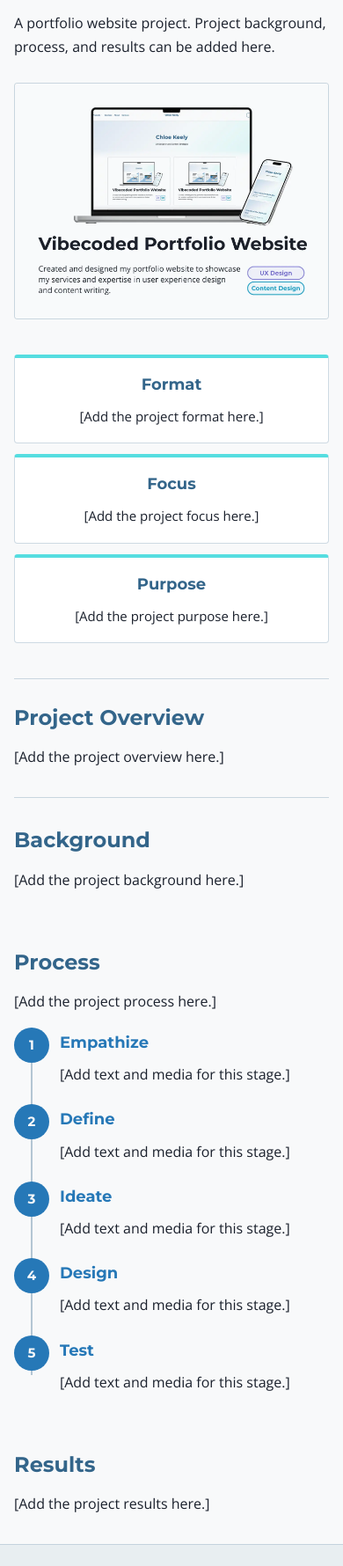
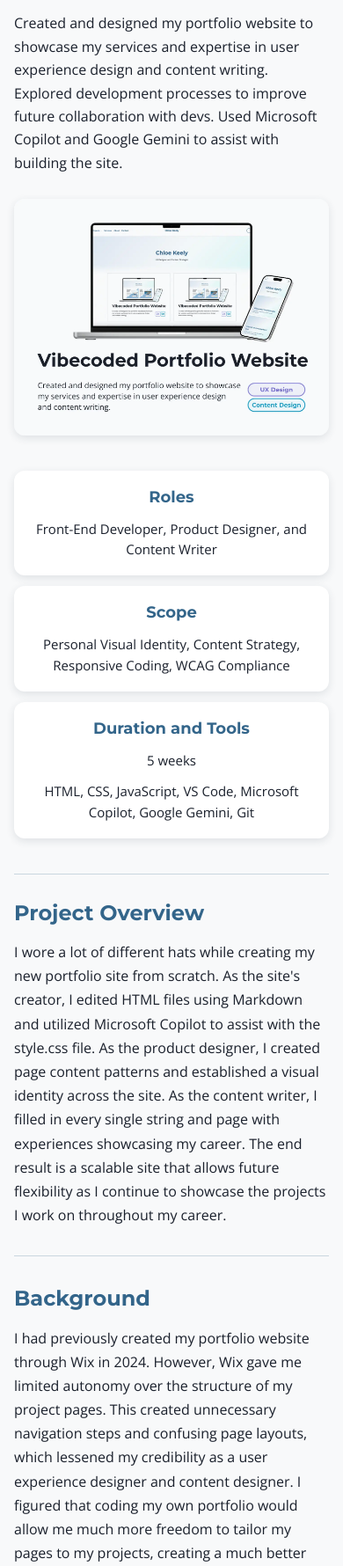
Before and after one commit to Ckeely-Hub/cmk-portfolio, a plain HTML site: page portfolio-website.html in a window 390 px wide. Shown: the part 217-1997 px from the top of the page at 88% size. Drawn offline with nearby package versions, Linux system fonts and the light colour scheme.

Commit message:
Portfolio Site Text

```diff
--- a/portfolio-website.html
+++ b/portfolio-website.html
@@ -38,32 +38,40 @@
 			<section class="project-hero" id="portfolio-website" aria-labelledby="project-title">
 				<div class="project-hero-copy">
 					<h1 id="project-title">Vibecoded Portfolio Site</h1>
-					<p>A portfolio website project. Project background, process, and results can be added here.</p>
+					<p>Created and designed my portfolio website to showcase my services and expertise in user experience design and content writing. Explored development processes to improve future collaboration with devs. Used Microsoft Copilot and Google Gemini to assist with building the site.</p>
 				</div>
 				<img class="project-hero-media" src="./Media/Optimized/Vibecoded%20Portfolio%20Site.webp" alt="Vibecoded Portfolio Site project preview" loading="eager" decoding="async">
 			</section>
 			<section class="project-facts" aria-label="Project highlights">
-				<article class="project-fact"><h2>Format</h2><p>[Add the project format here.]</p></article>
-				<article class="project-fact"><h2>Focus</h2><p>[Add the project focus here.]</p></article>
-				<article class="project-fact"><h2>Purpose</h2><p>[Add the project purpose here.]</p></article>
+				<article class="project-fact"><h2>Roles</h2><p>Front-End Developer, Product Designer, and Content Writer</p></article>
+				<article class="project-fact"><h2>Scope</h2><p>Personal Visual Identity, Content Strategy, Responsive Coding, WCAG Compliance</p></article>
+				<article class="project-fact"><h2>Duration and Tools</h2><p>5 weeks</p><p>HTML, CSS, JavaScript, VS Code, Microsoft Copilot, Google Gemini, Git</p></article>
 			</section>
 			<section class="project-overview" aria-labelledby="overview-title">
 				<h2 id="overview-title">Project Overview</h2>
-				<p>[Add the project overview here.]</p>
+				<p>I wore a lot of different hats while creating my new portfolio site from scratch. As the site's creator, I edited HTML files using Markdown and utilized Microsoft Copilot to assist with the style.css file. As the product designer, I created page content patterns and established a visual identity across the site. As the content writer, I filled in every single string and page with experiences showcasing my career. The end result is a scalable site that allows future flexibility as I continue to showcase the projects I work on throughout my career.</p>
 			</section>
 			<section class="project-copy-section project-detail-section project-background" aria-labelledby="background-title">
 				<h2 id="background-title">Background</h2>
-				<p>[Add the project background here.]</p>
+				<p>I had previously created my portfolio website through Wix in 2024. However, Wix gave me limited autonomy over the structure of my project pages. This created unnecessary navigation steps and confusing page layouts, which lessened my credibility as a user experience designer and content designer. I figured that coding my own portfolio would allow me much more freedom to tailor my pages to my projects, creating a much better showcase of my abilities and skills. </p>
+<p>Additionally, I have a limited background in web development and coding. I figured that this experiment with vibecoding would help me build prompt engineering skills crucial to any future career in tech. Further, iterating my prompts and seeing what Copilot generates in return will help me understand how to effectively articulate my design choices to others, in turn making me a better collaborator on teams with developers and other designers. </p>
 			</section>
 			<section class="project-copy-section project-detail-section project-process" aria-labelledby="process-title">
 				<h2 id="process-title">Process</h2>
-				<p>[Add the project process here.]</p>
+				<p>I wore a lot of different hats throughout this project, each circle is a different hat. Click on the hat here to see the work associated with that role.</p>
 				<ol class="project-timeline" aria-label="Project timeline">
-					<li class="timeline-stage"><span class="timeline-number" aria-hidden="true">1</span><article class="timeline-entry"><h3>Empathize</h3><div class="timeline-details"><p>[Add text and media for this stage.]</p></div></article></li>
-					<li class="timeline-stage"><span class="timeline-number" aria-hidden="true">2</span><article class="timeline-entry"><h3>Define</h3><div class="timeline-details"><p>[Add text and media for this stage.]</p></div></article></li>
-					<li class="timeline-stage"><span class="timeline-number" aria-hidden="true">3</span><article class="timeline-entry"><h3>Ideate</h3><div class="timeline-details"><p>[Add text and media for this stage.]</p></div></article></li>
-					<li class="timeline-stage"><span class="timeline-number" aria-hidden="true">4</span><article class="timeline-entry"><h3>Design</h3><div class="timeline-details"><p>[Add text and media for this stage.]</p></div></article></li>
-					<li class="timeline-stage"><span class="timeline-number" aria-hidden="true">5</span><article class="timeline-entry"><h3>Test</h3><div class="timeline-details"><p>[Add text and media for this stage.]</p></div></article></li>
+					<li class="timeline-stage"><span class="timeline-number" aria-hidden="true">1</span><article class="timeline-entry"><h3>Developer</h3><div class="timeline-details"><p>First, I consulted with Google Gemini to see what tools I would need to create a website on my home computer. I downloaded VS Code and Git to edit, preview, and save my code. I learned some basic Git commands, read up on prompt engineering, and began by using VS Code's built-in Microsoft Copilot to create the basic structure of the pages in my site. </p>
+						<p>From here, Copilot was responsible for edits to the style.css file, and I was responsible for the edits to the Markdown files. Although I could have saved some time by using Copilot to edit all text, images, and elements, I wanted to develop an independent understanding of Markdown in the event that I work for a team with docs-as-code technical writing. AI is a great tool for closing knowledge gaps and increasing efficiency, but great AI usage requires an expert who understands the full context and evaluates AI generated content from their own point of view. </p></div></article></li>
+					<li class="timeline-stage"><span class="timeline-number" aria-hidden="true">2</span><article class="timeline-entry"><h3>Designer</h3><div class="timeline-details"><p>I began by conducting a competitor analysis of portfolios belonging to user-experience designers in the tech industry. I pulled portfolios from full-time, freelance, and entry-level designers and noted common trends in each portfolio. This process helped me choose ideas that would indicate my understanding of industry conventions while also showcasing my individual personality as a designer. </p>
+						<p>After I selected the colors and fonts for the site, I used Google Gemini to create a style sheet detailing the use cases for the colors and typography. I would typically create a design system in Figma for larger projects, but this site was small enough that I felt like a general style sheet would suffice. After review and adjustment, I passed this style sheet along to Copilot to create the initial style.css file. I would continually adjust and rewrite the style sheet as I iterated designs through Copilot. After I settled on a consistent style, I created the finalized style sheet as depicted below, and used this style sheet to create the images for project cards. </p></div></article></li>
+					<li class="timeline-stage"><span class="timeline-number" aria-hidden="true">3</span><article class="timeline-entry"><h3>Content Writer</h3><div class="timeline-details"><p>Content informs structure, and structure informs content. While I was creating page layouts, I was simultaneously planning out the content I wanted to include in each case study. As I wrote out the case study content, I adapted the structure of the project page to highlight the key takeaways. </p>
+						<p>The invisible writing for this project also included all of the prompts that created this site. While working with Copilot, I started to understand prompts as having two categories: </p>
+						<ul class="prompt-category-list">
+								<li>Divergent prompt: A prompt used to explore design possibilities. These prompts include open-ended language when describing the generation, but define the general outcome of the request.</li>
+								<li>Convergent prompt: A prompt used to create a specific and particular outcome. These prompts use technical language to actualize a pre-envisioned idea.</li>
+							</ul>
+						<p>Although “ensure mobile compatibility” seems akin to including “make no mistakes” at the end of a prompt, I felt that it was important to ensure that Copilot paid direct attention to mobile compatibility. The additional command to provide a mobile preview also helped me to review mobile compatibility as best as I could with the software I had. Each prompt ended with this request, and I often pulled from a library of repeated language to verify mobile compatibility, WCAG compliance, and performance. </p>
+					</div></article></li>
 				</ol>
 			</section>
 			<section class="project-copy-section project-detail-section project-results" aria-labelledby="results-title">
--- a/style.css
+++ b/style.css
@@ -689,9 +689,10 @@ a.about-action--copy:hover {
 	aspect-ratio: 4 / 3;
 	height: auto;
 	object-fit: cover;
-	border: 1px solid rgb(51 101 138 / 24%);
-	border-radius: 4px;
+	border: 0;
+	border-radius: 12px;
 	background: var(--color-canvas);
+	box-shadow: 0 3px 10px rgb(38 60 74 / 12%);
 }
 
 .project-facts {
@@ -703,10 +704,10 @@ a.about-action--copy:hover {
 .project-fact {
 	min-height: 168px;
 	padding: 24px;
-	border: 1px solid rgb(51 101 138 / 24%);
-	border-top: 4px solid var(--color-interactive);
-	border-radius: 4px;
+	border: 0;
+	border-radius: 12px;
 	background: #FFFFFF;
+	box-shadow: 0 3px 10px rgb(38 60 74 / 12%);
 	text-align: center;
 }
 
@@ -1731,3 +1732,15 @@ body.home-page .hero {
 		visibility: visible;
 	}
 }
+
+.prompt-category-list {
+	margin: 10px 0 18px;
+	padding-left: 22px;
+	list-style: disc;
+}
+
+.prompt-category-list li {
+	margin: 8px 0;
+	padding-left: 4px;
+	line-height: 1.6;
+}
```
